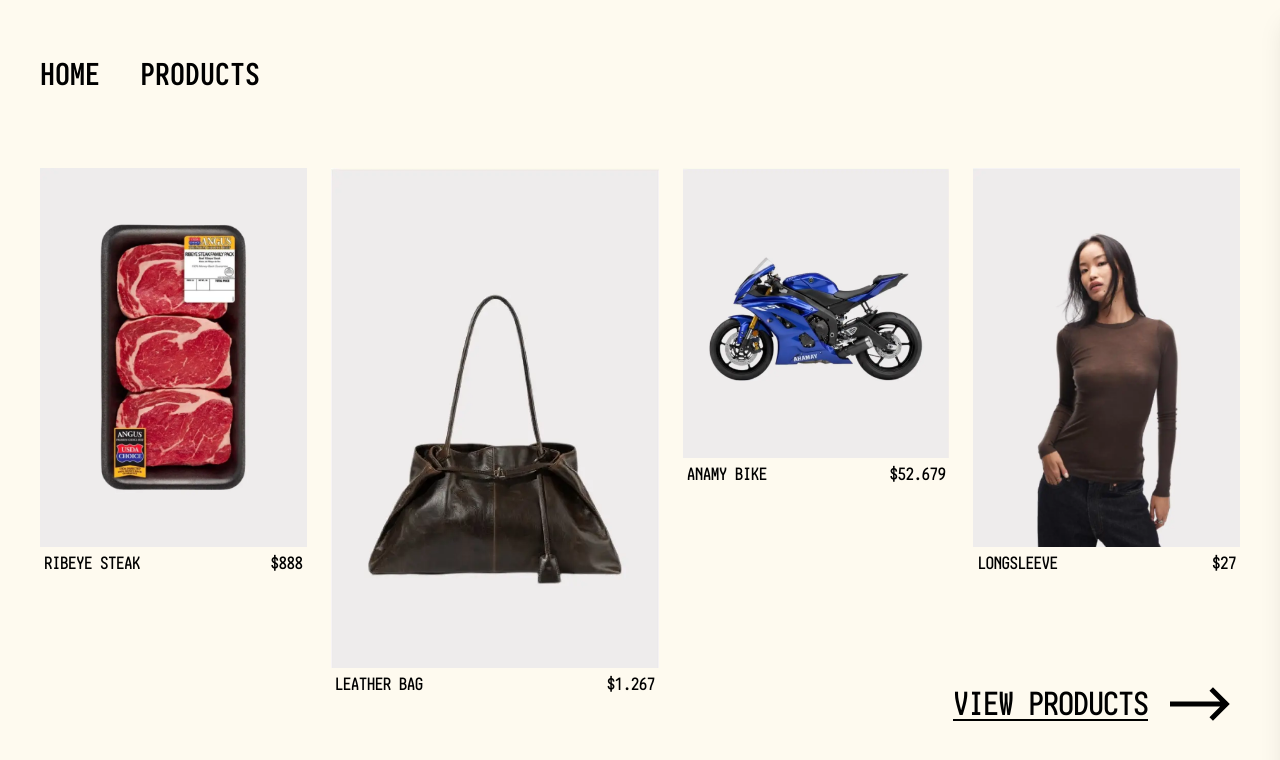
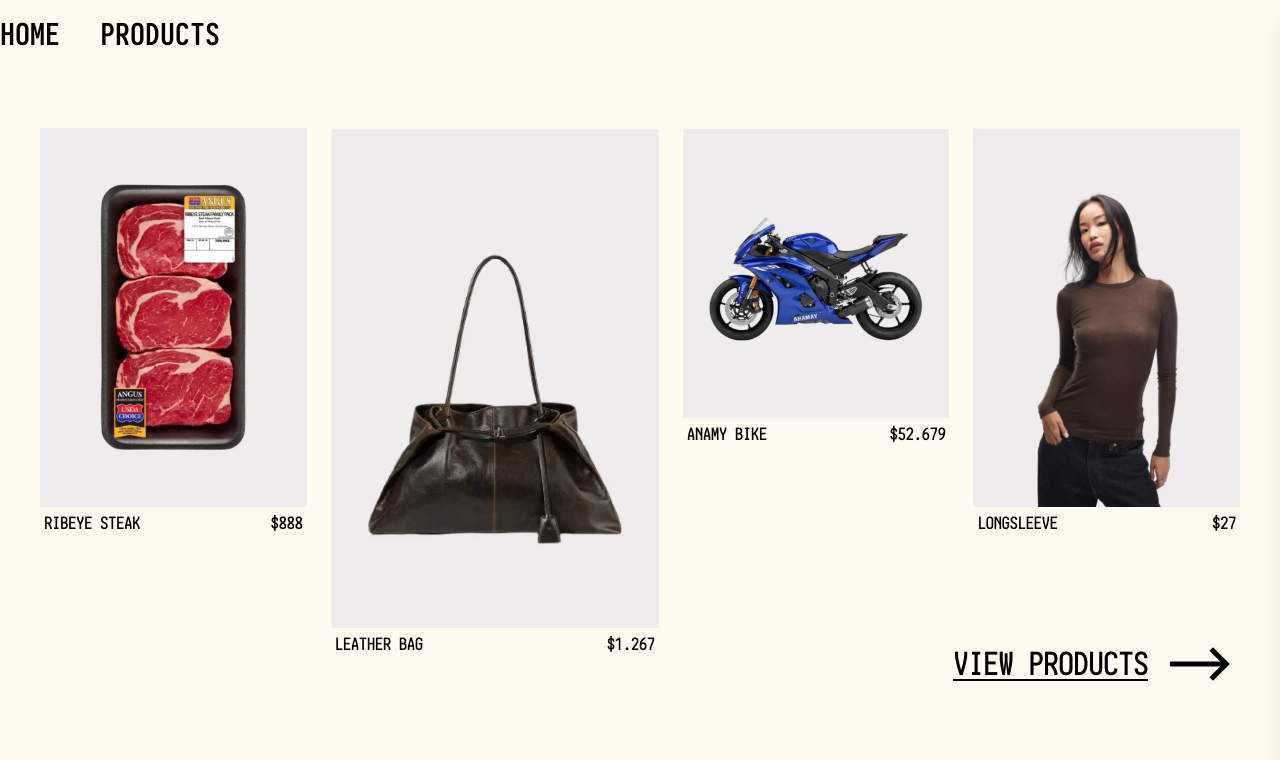
Before and after one commit to EmGo0001/simpel_shop, a Next.js app: page / in a window 1280 px wide. Shown: the top 760 px of the page. Built offline with nearby package versions, Linux system fonts and the light colour scheme.

Commit message:
rettet errors

```diff
--- a/next.config.mjs
+++ b/next.config.mjs
@@ -2,7 +2,12 @@
 const nextConfig = {
   cacheComponents: true,
   images: {
-    domains: ["cdn.dummyjson.com"],
+    remotePatterns: [
+      {
+        protocol: "https",
+        hostname: "cdn.dummyjson.com",
+      },
+    ],
   },
 };
 
--- a/src/app/layout.js
+++ b/src/app/layout.js
@@ -2,6 +2,7 @@ import { Geist, Geist_Mono } from "next/font/google";
 import "./globals.css";
 import Navbar from "@/components/Navbar";
 import { CartProvider } from "./context/CartContext";
+import { Suspense } from "react";
 
 const geistSans = Geist({
   variable: "--font-geist-sans",
@@ -26,10 +27,10 @@ export default function RootLayout({ children }) {
     >
       <body>
         <CartProvider>
-          <main className="max-w-[1200px] mx-auto mt-10">
+          <Suspense fallback={<div>Loading...</div>}>
             <Navbar />
-            {children}
-          </main>
+          </Suspense>
+          <main className="max-w-[1200px] mx-auto mt-10">{children}</main>
         </CartProvider>
       </body>
     </html>
--- a/src/app/products/[id]/page.js
+++ b/src/app/products/[id]/page.js
@@ -2,6 +2,7 @@ import FavoritElement from "@/components/FavoritElement";
 import { LiaLongArrowAltLeftSolid } from "react-icons/lia";
 import AddToCartButton from "@/components/AddToCart";
 import Link from "next/link";
+export const dynamic = "force-dynamic";
 
 export default async function ProductPage({ params }) {
   const { id } = await params;
```
